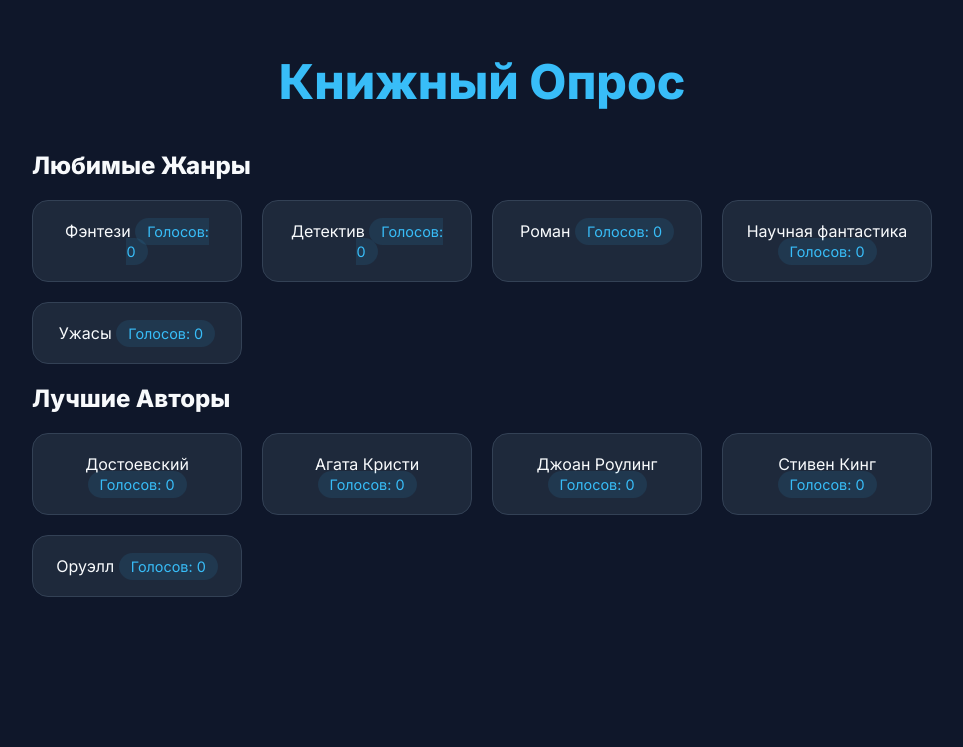
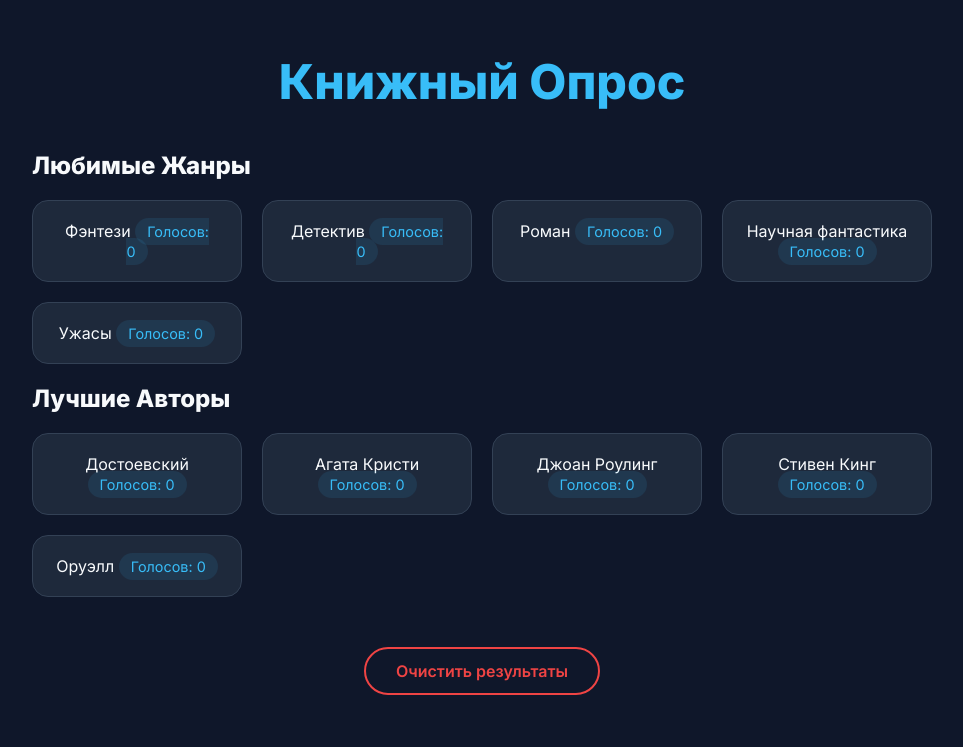
Before and after one commit to RaniFan32/Vote-Project, a Flask app: page / in a window 1280 px wide. Shown: the top 747 px of the page, without its empty margins (158-1121 px from the left). Run offline with Flask 3, Linux system fonts and the light colour scheme.

Commit message:
Update index.html
добавление кнопки сброса

```diff
--- a/templates/index.html
+++ b/templates/index.html
@@ -7,12 +7,12 @@
     <link href="https://fonts.googleapis.com/css2?family=Inter:wght@400;600;800&display=swap" rel="stylesheet">
 
     <style>
-        /* CSS переменные для удобного управления цветами во всем проекте */
         :root {
             --bg: #0f172a;
             --card-bg: #1e293b;
             --accent: #38bdf8;
             --text: #f8fafc;
+            --danger: #ef4444;
         }
 
         body {
@@ -25,36 +25,60 @@
 
         .container { max-width: 900px; width: 100%; }
 
-
         h1 { text-align: center; font-size: 3rem; font-weight: 800; margin-bottom: 40px; color: var(--accent); }
 
-        /* Сетка для карточек, которая сама решает, сколько колонок уместить в ряд */
         .grid {
             display: grid;
             grid-template-columns: repeat(auto-fill, minmax(200px, 1fr));
             gap: 20px; margin-top: 20px;
         }
 
-
         .card {
             background: var(--card-bg); padding: 20px; border-radius: 16px;
             text-align: center;
-            transition: all 0.3s ease; /* Плавная анимация при наведении */
+            transition: all 0.3s ease;
             border: 1px solid #334155;
             text-decoration: none; color: inherit; display: block;
         }
 
-        /* Эффект «всплытия» при наведении мышки */
+
         .card:hover {
             transform: translateY(-10px);
             border-color: var(--accent);
-            box-shadow: 0 10px 30px rgba(56, 189, 248, 0.2); /* Свечение */
+            box-shadow: 0 10px 30px rgba(56, 189, 248, 0.2);
         }
 
-        /* Оформление счетчика голосов в виде ярлыка */
+
         .votes {
             font-size: 0.9rem; background: rgba(56, 189, 248, 0.1);
             color: var(--accent); padding: 5px 12px; border-radius: 20px;
+        }
+
+
+        .btn-container {
+            text-align: center;
+            margin-top: 50px;
+            margin-bottom: 20px;
+        }
+
+        .btn-reset {
+            display: inline-block;
+            background: transparent;
+            color: var(--danger);
+            border: 2px solid var(--danger);
+            padding: 12px 30px;
+            font-size: 1rem;
+            font-weight: 600;
+            border-radius: 30px;
+            text-decoration: none;
+            transition: all 0.3s ease;
+        }
+
+        .btn-reset:hover {
+            background: var(--danger);
+            color: var(--text);
+            box-shadow: 0 0 20px rgba(239, 68, 68, 0.4);
+            transform: scale(1.05);
         }
     </style>
 </head>
@@ -62,13 +86,10 @@
     <div class="container">
         <h1>Книжный Опрос</h1>
 
-        <!-- Секция жанров -->
         <section>
             <h2>Любимые Жанры</h2>
             <div class="grid">
-                <!-- Jinja2-цикл перебирает все жанры из словаря Python -->
                 {% for name, count in data.genres.items() %}
-                <!--Ссылка формируется динамически для каждого жанра -->
                 <a href="/vote/genres/{{ name }}" class="card">
                     <span class="name">{{ name }}</span>
                     <span class="votes">Голосов: {{ count }}</span>
@@ -77,7 +98,6 @@
             </div>
         </section>
 
-        <!--Секция авторов-->
         <section>
             <h2>Лучшие Авторы</h2>
             <div class="grid">
@@ -89,6 +109,10 @@
                 {% endfor %}
             </div>
         </section>
+
+        <div class="btn-container">
+            <a href="/reset" class="btn-reset">Очистить результаты</a>
+        </div>
     </div>
 </body>
 </html>
```
